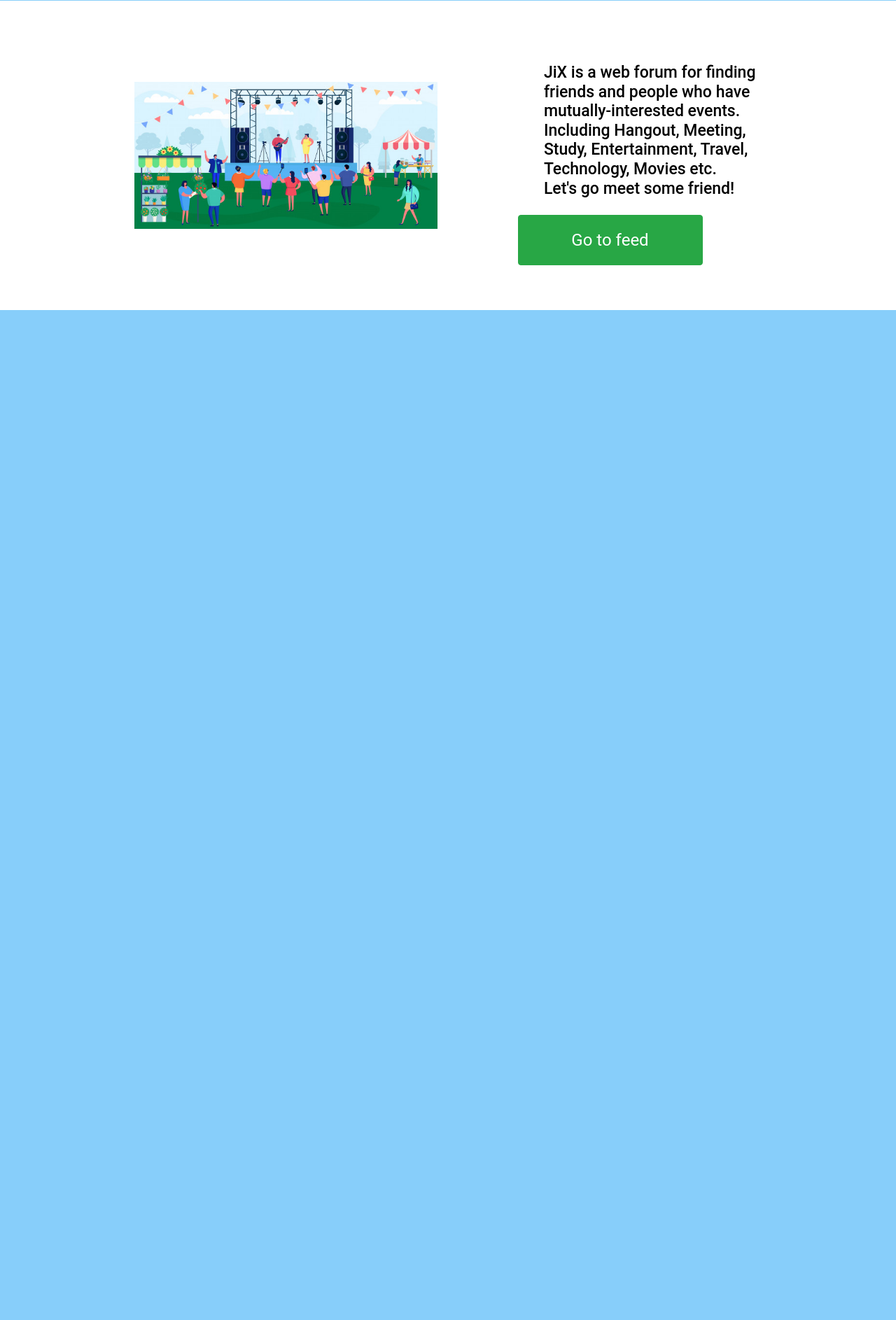
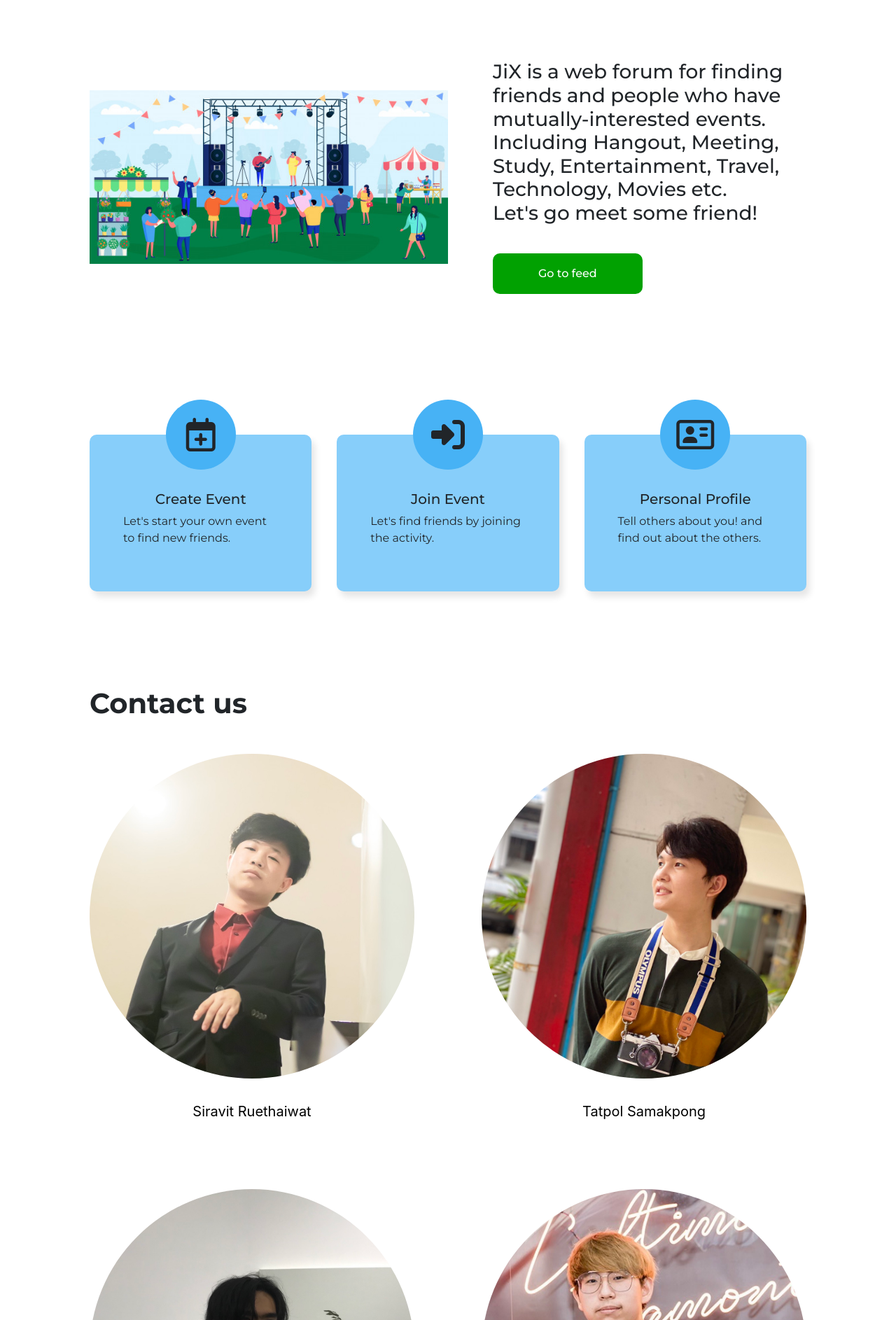
Before and after one commit to jix-666/jix, a Django app: page / in a window 1280 px wide. Shown: the part 483-2369 px from the top of the page at 70% size. Before the commit the page ends 926 px from the top, so only its background shows below. Run offline with Django 3.2, Linux system fonts and the light colour scheme; some libraries are stand-ins or nearby versions.

Commit message:
Improved homepage and added popular event feature

```diff
--- a/events/models.py
+++ b/events/models.py
@@ -2,6 +2,7 @@ from django.conf import settings
 from django.db import models
 from django.utils import timezone
 from django.utils.text import slugify
+from datetime import datetime
 
 # Create your models here.
 
@@ -46,6 +47,9 @@ class Event(models.Model):
     def is_outdated(self):
         return self.appointment_date < timezone.now()
 
+    def is_hot(self):
+        return self.attendee_set.count() >= 20
+
 
 class Attendee(models.Model):
     """An Attendee model.
--- a/events/templates/components/event_card.html
+++ b/events/templates/components/event_card.html
@@ -7,7 +7,7 @@
     }
 </style>
 <a href="{% url 'events:event_detail' event.category event.slug %}" style="text-decoration: none">
-    <div class="card my-3 shadow">
+    <div class="card my-3 shadow" {% if event.is_hot %}style="background-color: lightblue;"{% endif %}>
         <img class="card-img-top img-fluid" src={{ event.image_upload.url }} alt="{{ event.title }}">
         <div class="card-body">
             <h5 class="card-title">
--- a/events/templates/events/event_detail.html
+++ b/events/templates/events/event_detail.html
@@ -5,8 +5,8 @@
         <div class="row">
             <div class="col-12 col-md-7">
                 <h1 class="text-break">{{ event.title }}</h1>
-                <h6>Created by <a href="{% url "users:profile" event.user.username %}">{{ event.user.username|capfirst }}</a></h6>
-                <h6>Category : <a href="{% url "events:events_by_category" event.category %}">{{ event.category|capfirst }}</a></h6>
+                <h6>Created by <a href="{% url 'users:profile' event.user.username %}">{{ event.user.username }}</a></h6>
+                <h6>Category : <a href="{% url 'events:events_by_category' event.category %}">{{ event.category|capfirst }}</a></h6>
                 <img src="{{ event.image_upload.url }}" alt="{{ event.title }}" style="height: 25vw"
                      class="img-fluid rounded my-4">
                 <p class="text-break">{{ event.description }}</p>
--- a/events/views.py
+++ b/events/views.py
@@ -212,7 +212,7 @@ def joining_event(request, event_category, event_slug):
     """
     event = check_event(request, event_category=event_category, event_slug=event_slug)
     if event:
-        if event.is_outdated and request.user != event.user:
+        if event.is_outdated() and request.user != event.user:
             messages.warning(request, f"This event is expired.")
             return redirect('events:feed')
         if event.attendee_set.filter(user=request.user).exists():
@@ -234,8 +234,7 @@ def leave_event(request, event_category, event_slug):
     if event:
         if event.attendee_set.filter(user=request.user).exists():
             attendee = event.attendee_set.get(user=request.user)
-            attendee.event = None
-            attendee.save()
+            attendee.delete()
         else:
             messages.warning(request, f"You haven't joined {event.title} yet.")
             return redirect('events:feed')
--- /dev/null
+++ b/jix/static/jix/css/style.css
@@ -0,0 +1,171 @@
+@import url('https://fonts.googleapis.com/css2?family=Montserrat:wght@400;500;700&display=swap');
+
+h1 {
+    font-family: 'Montserrat', sans-serif;
+    font-weight: 700;
+}
+
+h3, h5 {
+    font-weight: 500;
+    font-family: 'Montserrat', sans-serif;
+}
+
+.hero {
+    background: lightskyblue;
+    width: 100%;
+}
+
+.wrapper {
+    width: 80%;
+    min-height: 50vh;
+    margin: 0 auto;
+    display: flex;
+}
+
+.hero-images {
+    flex: 1 1 25rem;
+    display: flex;
+    justify-content: center;
+    align-items: center;
+}
+
+.hero-images img {
+    width: 100%;
+}
+
+.hero-text {
+    flex: 1 1 25rem;
+    display: flex;
+    flex-direction: column;
+    justify-content: center;
+    align-items: flex-start;
+}
+
+.btn {
+    margin-top: 2rem;
+    padding: 1rem 4rem;
+    background: rgb(1, 161, 1);
+    color: white;
+    border-radius: 10px;
+    text-decoration: none;
+    font-family: 'Montserrat', sans-serif;
+    font-weight: 500;
+}
+
+.btn:hover {
+    background: green;
+    color: white;
+}
+
+.intro {
+    margin-top: 5rem;
+}
+
+.intro-images {
+    flex: 1 1 25rem;
+    display: flex;
+    align-items: center;
+    justify-content: center;
+}
+
+.intro-images img {
+    width: 100%;
+}
+
+.intro-text {
+    flex: 1 1 25rem;
+    display: flex;
+    padding-left: 4rem;
+    flex-direction: column;
+    justify-content: center;
+    align-items: flex-start;
+}
+
+.intro-text a {
+    align-items: center;
+}
+
+.benefits {
+    margin-top: 5rem;
+}
+
+.cards {
+    width: 100%;
+    display: flex;
+    justify-content: space-between;
+    align-items: center;
+}
+
+.benefits-card {
+    position: relative;
+    width: 31%;
+    background: lightskyblue;
+    border-radius: 10px;
+    padding: 5rem 3rem 3rem;
+    box-shadow: 5px 8px 10px rgba(0, 0, 0, 0.1);
+}
+
+.benefits-card h5 {
+    text-align: center;
+}
+
+.benefits-card p {
+    font-weight: 400;
+    font-family: 'Montserrat', sans-serif;
+}
+
+.card-image {
+    position: absolute;
+    top: 0;
+    left: 50%;
+    background: rgb(71, 178, 245);
+    border-radius: 50%;
+    width: 100px;
+    height: 100px;
+    transform: translate(-50%, -50%);
+    display: flex;
+    justify-content: center;
+    align-items: center;
+}
+
+.contact {
+    margin-bottom: 5rem;
+}
+
+.contact .wrapper {
+    display: block;
+}
+
+.contact .wrapper h1 {
+    margin: 3rem 0;
+}
+
+.contact .peoples {
+    display: grid;
+    grid-template-columns: repeat(2, 1fr);
+    gap: 6rem;
+}
+
+.people img {
+    width: 100%;
+    border-radius: 50%;
+}
+
+.people a {
+    text-decoration: none;
+    font-size: 20px;
+    margin-top: 2rem;
+    display: block;
+    text-align: center;
+    color: black;
+}
+
+footer {
+    background: lightskyblue;
+}
+
+footer .wrapper {
+    min-height: 10vh;
+    align-items: center;
+    justify-content: flex-end;
+}
--- a/jix/templates/jix/index.html
+++ b/jix/templates/jix/index.html
@@ -16,8 +16,86 @@
 {% extends 'events/main.html' %}
 {% block content %}
     {% load static %}
+    <link rel="stylesheet" href="{% static 'jix/css/style.css' %}">
 
-    <div class="index-header"style="background-color: lightskyblue">
+    <div class="hero">
+        <div class="wrapper">
+            <div class="hero-text">
+                <h1>Meet new friends <br> who love the same things</h1>
+                <a class="btn" href="{% url 'register' %}">Join JiX</a>
+            </div>
+            <div class="hero-images">
+                <img src="{% static 'jix/people.png' %}" alt="hero image">
+            </div>
+        </div>
+    </div>
+    <div class="intro">
+        <div class="wrapper">
+            <div class="intro-images">
+                <img src="{% static 'jix/concert.jpg' %}" alt="intro image">
+            </div>
+            <div class="intro-text">
+                <h3>JiX is a web forum for finding friends and people who have mutually-interested events. Including Hangout, Meeting, Study, Entertainment, Travel, Technology, Movies etc. <br> Let's go meet some friend!</h3>
+                <a class="btn" href="{% url 'events:feed' %}">Go to feed</a>
+            </div>
+        </div>
+    </div>
+    <div class="benefits">
+        <div class="wrapper">
+            <div class="cards">
+                <div class="benefits-card">
+                    <div class="card-image">
+                        <i class="far fa-calendar-plus fa-3x"></i>
+                    </div>
+                    <h5>Create Event</h5>
+                    <p>Let's start your own event to find new friends.</p>
+                </div>
+                <div class="benefits-card">
+                    <div class="card-image">
+                        <i class="fas fa-sign-in-alt fa-3x"></i>
+                    </div>
+                    <h5>Join Event</h5>
+                    <p>Let's find friends by joining the activity.</p>
+                </div>
+                <div class="benefits-card">
+                    <div class="card-image">
+                        <i class="far fa-address-card fa-3x"></i>
+                    </div>
+                    <h5>Personal Profile</h5>
+                    <p>Tell others about you! and find out about the others.</p>
+                </div>
+            </div>
+        </div>
+    </div>
+    <div class="contact">
+        <div class="wrapper">
+            <h1>Contact us</h1>
+            <div class="peoples">
+                <div class="people">
+                    <img src="{% static 'jix/kuea.jpg' %}" alt="kuea">
+                    <a href="https://github.com/Kuea666">Siravit Ruethaiwat</a>
+                </div>
+                <div class="people">
+                    <img src="{% static 'jix/nice.jpg' %}" alt="nice">
+                    <a href="https://github.com/nicenicegame">Tatpol Samakpong</a>
+                </div>
+                <div class="people">
+                    <img src="{% static 'jix/pooh.jpg' %}" alt="pooh">
+                    <a href="https://github.com/SIrapopKunjiak">Sirapop Kunjiak</a>
+                </div>
+                <div class="people">
+                    <img src="{% static 'jix/tae.jpg' %}" alt="tae">
+                    <a href="https://github.com/ttxking">Anusid Wachiracharoenwong</a>
+                </div>
+            </div>
+        </div>
+    </div>
+    <footer>
+        <div class="wrapper">
+            <p>JiX &copy; 2020</p>
+        </div>
+    </footer>
+    <!-- <div class="index-header"style="background-color: lightskyblue">
         <div class="row">
             <div class="col-12 col-md-6">
                 <h1 class="text-left" style="font-size: 3em">Meet new friends who love the same things</h1>
@@ -39,7 +117,7 @@
             <a class="btn btn-success mt-3 align-self-center" href="{% url 'events:feed' %}" style="font-size: 1.5em; width: 11em; height: 3em; padding-top: 0.7em">Go to feed</a>
         </div>
      </div>
-     </div>
+     </div> -->
 
 
 {% endblock %}
```
Also changed, not shown: jix/static/jix/kuea.jpg (added), jix/static/jix/nice.jpg (added), jix/static/jix/pooh.jpg (added), jix/static/jix/tae.jpg (added).
